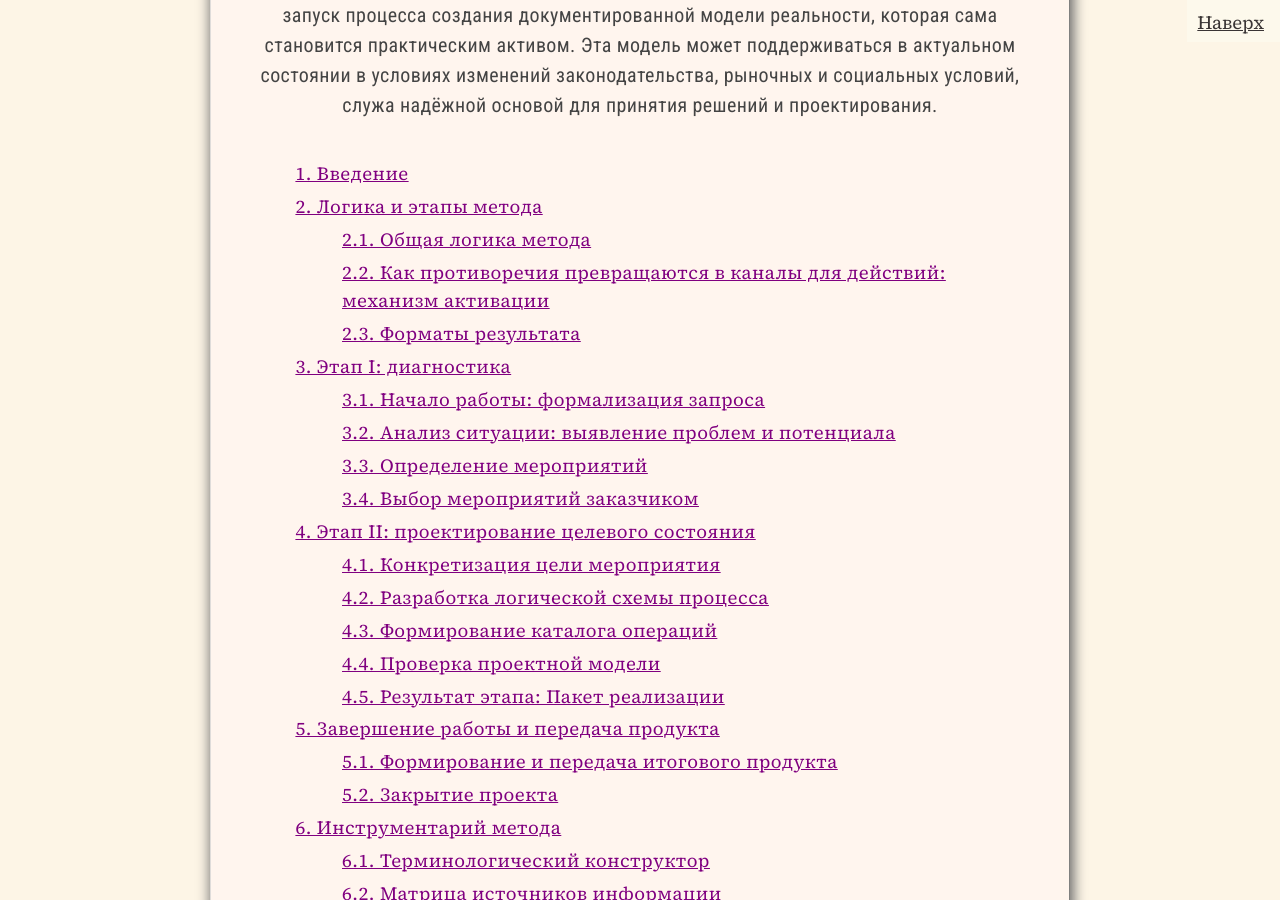
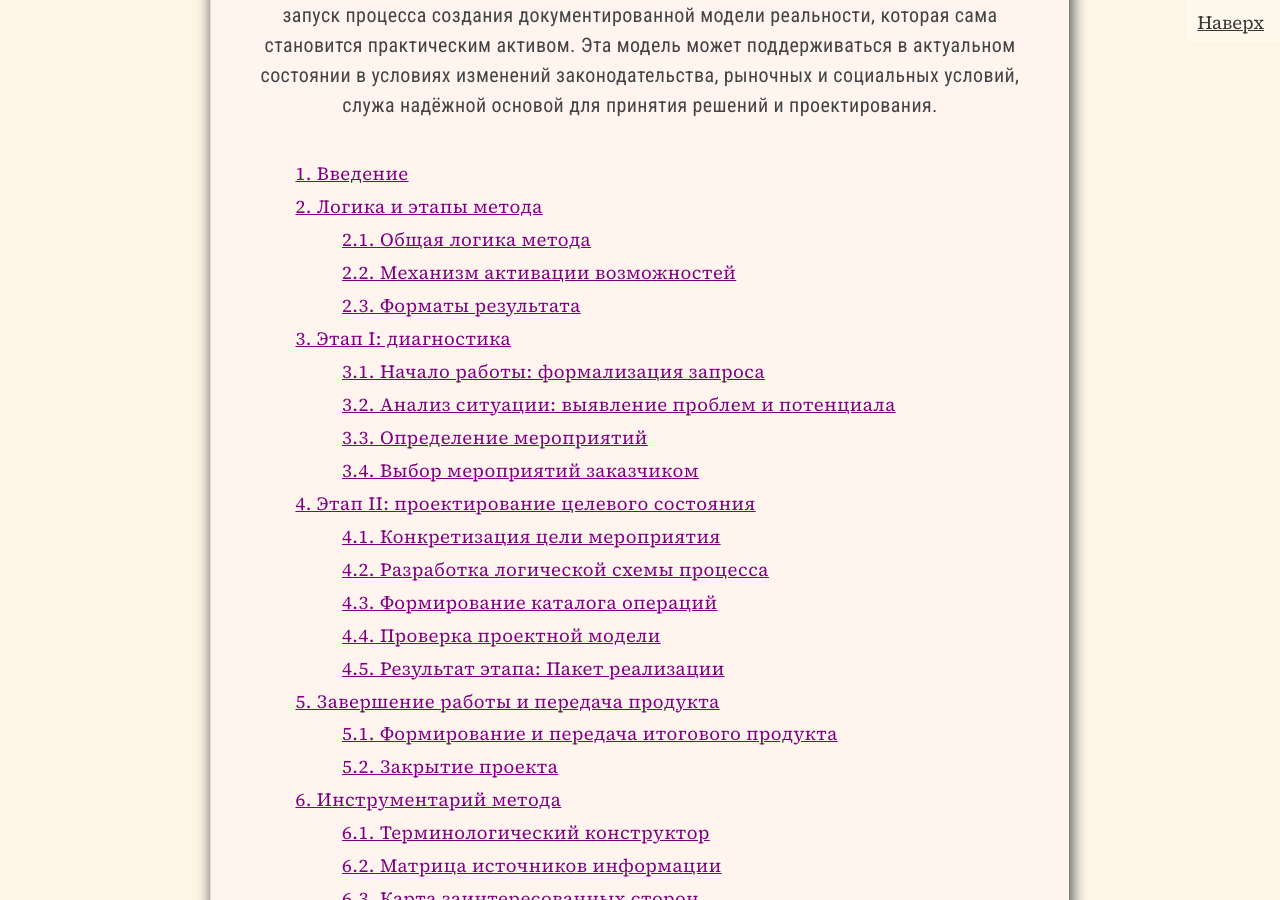
Before and after one commit to SergSi/land-use-art, a Jekyll site: the page built from _posts/2026-01-05-method.md, in a window 1280 px wide and 900 px high, scrolled down 547 px. Built offline with Jekyll 4.4.1, drawn with Linux system fonts in a browser that asks for light colours; some web fonts are replaced; some of the changed text lies outside the part shown.

Commit message:
Update 2026-01-05-method.md

```diff
--- a/_posts/2026-01-05-method.md
+++ b/_posts/2026-01-05-method.md
@@ -64,7 +64,7 @@ B --> C[Управляемая<br>документированная реаль
 
 Таким образом, метод переводит анализ из плоскости констатации проблем в плоскость управления и активации возможностей — как очевидных, так и скрытых, — превращая внутренний потенциал в инструмент для достижения практических целей.
 
-### 2.2. Как противоречия превращаются в каналы для действий: механизм активации
+### 2.2. Механизм активации возможностей
 
 Выявленные противоречия и возможности преобразуются в конкретные каналы действий:
 
```
